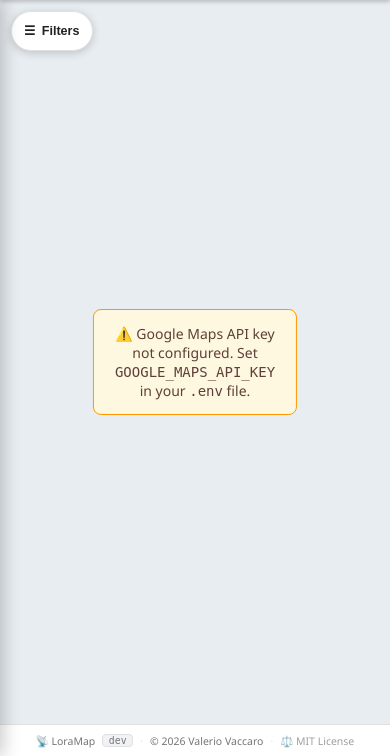
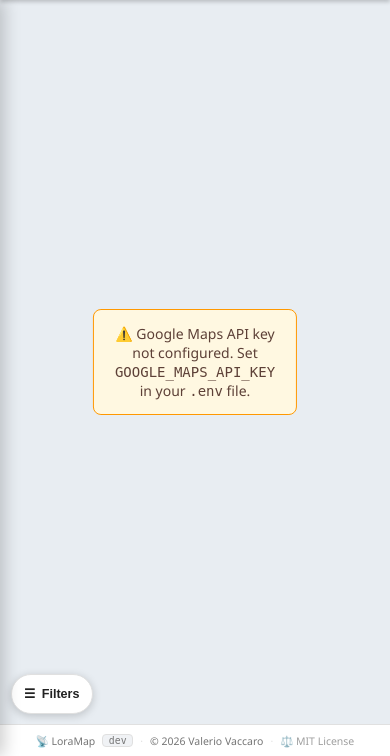
Before and after one commit to valerio-vaccaro/LoraMap, a Flask app: page /map in a window 390 px wide. Shown: the part 88-844 px from the top of the page. Run offline with Flask 3, Linux system fonts and the light colour scheme; the visitor is signed in with stand-in values (Sample User, id 1).

Commit message:
move filters bottom left

```diff
--- a/static/css/style.css
+++ b/static/css/style.css
@@ -1160,7 +1160,7 @@ body.tracker-page {
         align-items: center;
         justify-content: center;
         position: absolute;
-        top: 0.75rem;
+        bottom: calc(0.75rem + env(safe-area-inset-bottom));
         left: 0.75rem;
         z-index: 100;
         height: 40px;
```
